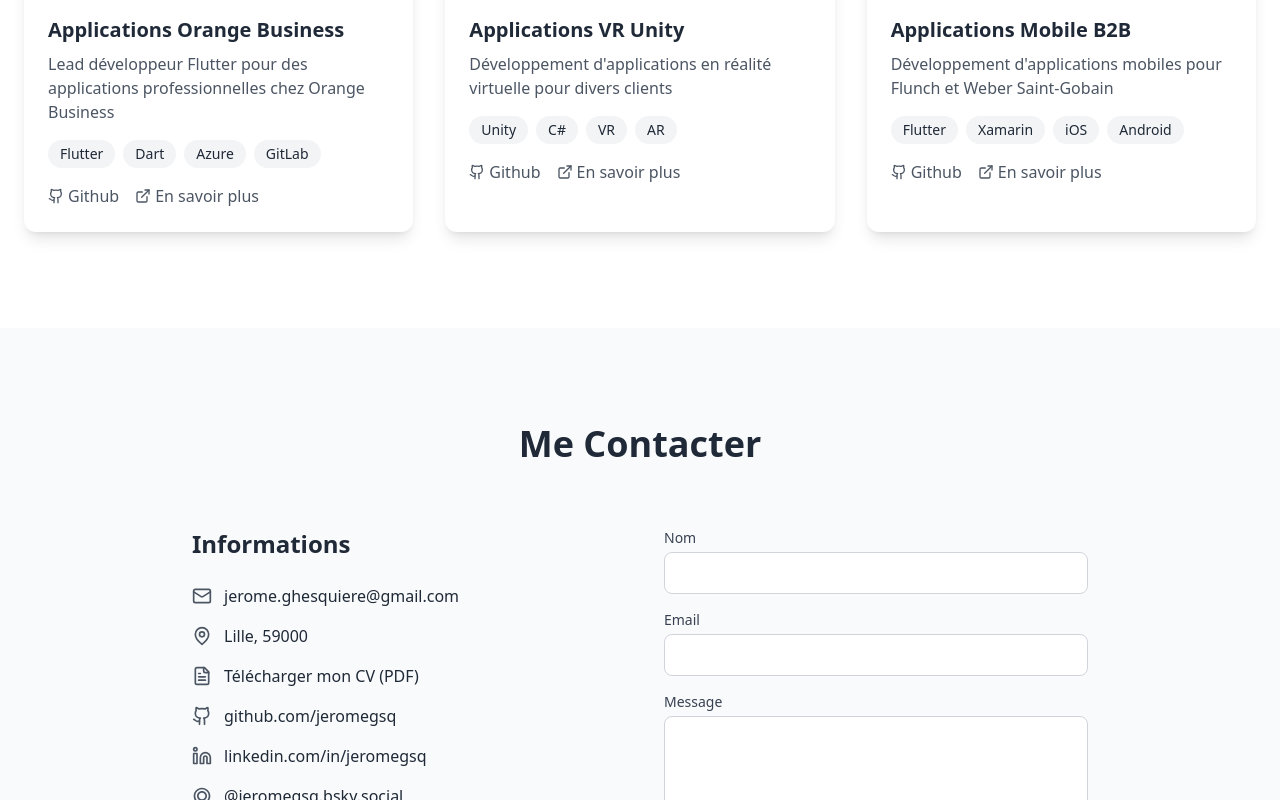
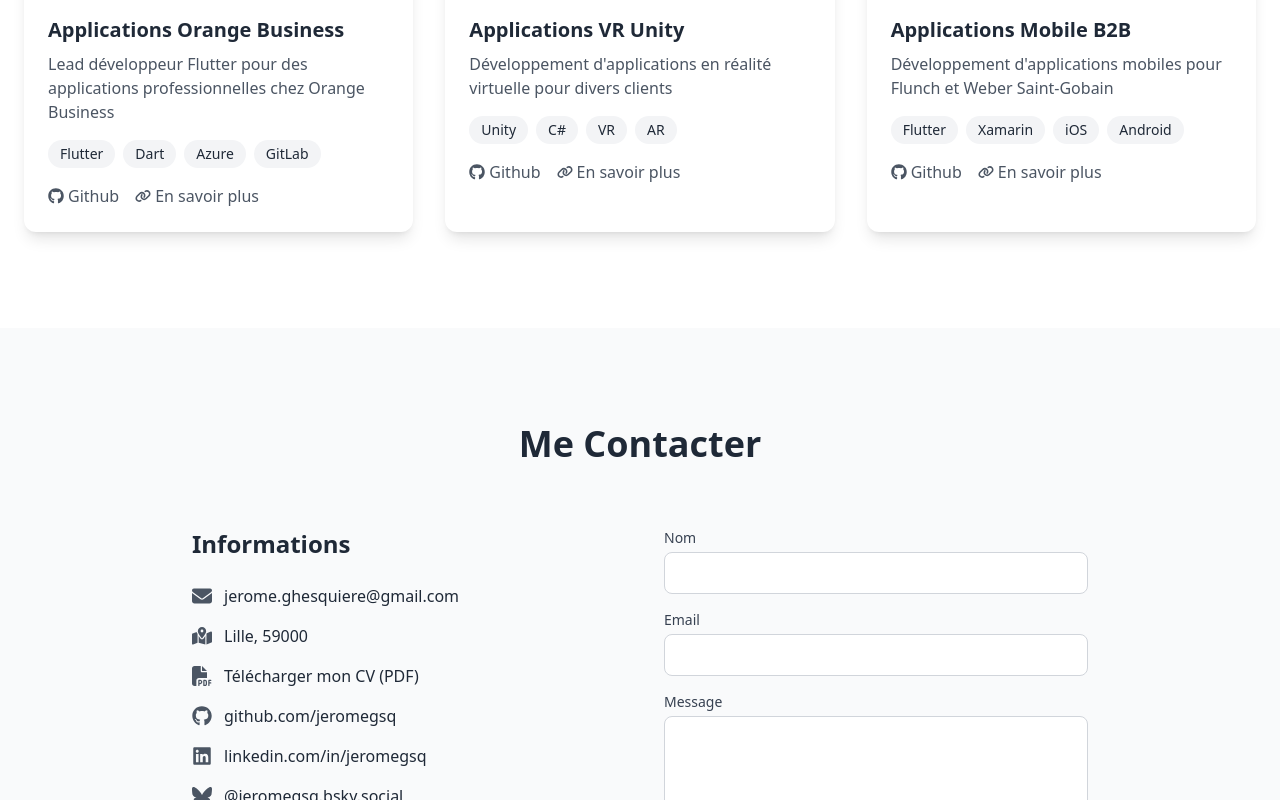
Before and after one commit to JeromeGsq/website_sources_react, a React (Vite) app: page / in a window 1280 px wide. Shown: the part 2000-2800 px from the top of the page. Built offline with nearby package versions, Linux system fonts and the light colour scheme.

Commit message:
Use other icons

```diff
--- a/package.json
+++ b/package.json
@@ -11,9 +11,8 @@
   },
   "dependencies": {
     "framer-motion": "^11.0.8",
-    "lucide-react": "^0.344.0",
-    "react": "^18.3.1",
-    "react-dom": "^18.3.1"
+    "react-dom": "^18.3.1",
+    "react-icons": "^5.3.0"
   },
   "devDependencies": {
     "@eslint/js": "^9.9.1",
--- a/src/components/Contact.tsx
+++ b/src/components/Contact.tsx
@@ -1,6 +1,5 @@
-import React from 'react';
 import { motion } from 'framer-motion';
-import { Mail, MapPin, FileText, Github, Linkedin } from 'lucide-react';
+import { FaEnvelope, FaFilePdf, FaGithub, FaLinkedin, FaBluesky, FaMapLocationDot} from "react-icons/fa6";
 
 export default function Contact() {
   return (
@@ -18,38 +17,35 @@ export default function Contact() {
               <h3 className="text-2xl font-semibold mb-6">Informations</h3>
               <div className="space-y-4">
                 <div className="flex items-center gap-3">
-                  <Mail className="w-5 h-5 text-gray-600" />
+                  <FaEnvelope className="w-5 h-5 text-gray-600" />
                   <a href="mailto:jerome.ghesquiere@gmail.com" className="hover:text-gray-600">
                     jerome.ghesquiere@gmail.com
                   </a>
                 </div>
                 <div className="flex items-center gap-3">
-                  <MapPin className="w-5 h-5 text-gray-600" />
+                  <FaMapLocationDot className="w-5 h-5 text-gray-600" />
                   <span>Lille, 59000</span>
                 </div>
                 <div className="flex items-center gap-3">
-                  <FileText className="w-5 h-5 text-gray-600" />
+                  <FaFilePdf className="w-5 h-5 text-gray-600" />
                   <a href="#" className="hover:text-gray-600">
                     Télécharger mon CV (PDF)
                   </a>
                 </div>
                 <div className="flex items-center gap-3">
-                  <Github className="w-5 h-5 text-gray-600" />
+                  <FaGithub className="w-5 h-5 text-gray-600" />
                   <a href="https://github.com/jeromegsq" target="_blank" rel="noopener noreferrer" className="hover:text-gray-600">
                     github.com/jeromegsq
                   </a>
                 </div>
                 <div className="flex items-center gap-3">
-                  <Linkedin className="w-5 h-5 text-gray-600" />
+                  <FaLinkedin className="w-5 h-5 text-gray-600" />
                   <a href="https://linkedin.com/in/jeromegsq" target="_blank" rel="noopener noreferrer" className="hover:text-gray-600">
                     linkedin.com/in/jeromegsq
                   </a>
                 </div>
                 <div className="flex items-center gap-3">
-                  <svg className="w-5 h-5 text-gray-600" viewBox="0 0 24 24" fill="currentColor">
-                    <path d="M12 2C6.48 2 2 6.48 2 12s4.48 10 10 10 10-4.48 10-10S17.52 2 12 2zm0 18c-4.41 0-8-3.59-8-8s3.59-8 8-8 8 3.59 8 8-3.59 8-8 8z"/>
-                    <path d="M12 6c-3.31 0-6 2.69-6 6s2.69 6 6 6 6-2.69 6-6-2.69-6-6-6zm0 10c-2.21 0-4-1.79-4-4s1.79-4 4-4 4 1.79 4 4-1.79 4-4 4z"/>
-                  </svg>
+                  <FaBluesky className="w-5 h-5 text-gray-600" />
                   <a href="https://bsky.app/profile/jeromegsq.bsky.social" target="_blank" rel="noopener noreferrer" className="hover:text-gray-600">
                     @jeromegsq.bsky.social
                   </a>
--- a/src/components/Header.tsx
+++ b/src/components/Header.tsx
@@ -1,6 +1,5 @@
-import React from 'react';
 import { motion } from 'framer-motion';
-import { Github, Linkedin, Mail } from 'lucide-react';
+import { FaGithub, FaLinkedin, FaEnvelope } from "react-icons/fa6";
 
 export default function Header() {
   return (
@@ -27,13 +26,13 @@ export default function Header() {
           </div>
           <div className="flex gap-4">
             <a href="https://github.com/jeromegsq" target="_blank" rel="noopener noreferrer">
-              <Github className="w-5 h-5 hover:text-gray-600 transition-colors" />
+              <FaGithub className="w-5 h-5 hover:text-gray-600 transition-colors" />
             </a>
             <a href="https://linkedin.com/in/jeromegsq" target="_blank" rel="noopener noreferrer">
-              <Linkedin className="w-5 h-5 hover:text-gray-600 transition-colors" />
+              <FaLinkedin className="w-5 h-5 hover:text-gray-600 transition-colors" />
             </a>
             <a href="mailto:contact@jeromegsq.com">
-              <Mail className="w-5 h-5 hover:text-gray-600 transition-colors" />
+              <FaEnvelope className="w-5 h-5 hover:text-gray-600 transition-colors" />
             </a>
           </div>
         </div>
--- a/src/components/Hero.tsx
+++ b/src/components/Hero.tsx
@@ -1,6 +1,5 @@
-import React from 'react';
 import { motion } from 'framer-motion';
-import { ArrowRight } from 'lucide-react';
+import { FaArrowRight } from "react-icons/fa6";
 
 export default function Hero() {
   return (
@@ -58,7 +57,7 @@ export default function Hero() {
               className="inline-flex items-center gap-2 bg-white text-gray-900 px-8 py-3 rounded-full hover:bg-gray-100 transition-colors"
             >
               Voir mes réalisations
-              <ArrowRight className="w-4 h-4" />
+              <FaArrowRight className="w-4 h-4" />
             </a>
           </motion.div>
         </motion.div>
--- a/src/components/Projects.tsx
+++ b/src/components/Projects.tsx
@@ -1,6 +1,5 @@
-import React from 'react';
 import { motion } from 'framer-motion';
-import { ExternalLink, Github } from 'lucide-react';
+import { FaGithub, FaLink } from "react-icons/fa6";
 
 const projects = [
   {
@@ -76,7 +75,7 @@ export default function Projects() {
                     rel="noopener noreferrer"
                     className="flex items-center gap-1 text-gray-600 hover:text-gray-800 transition-colors"
                   >
-                    <Github className="w-4 h-4" />
+                    <FaGithub className="w-4 h-4" />
                     Github
                   </a>
                   <a
@@ -85,7 +84,7 @@ export default function Projects() {
                     rel="noopener noreferrer"
                     className="flex items-center gap-1 text-gray-600 hover:text-gray-800 transition-colors"
                   >
-                    <ExternalLink className="w-4 h-4" />
+                    <FaLink className="w-4 h-4" />
                     En savoir plus
                   </a>
                 </div>
--- a/vite.config.ts
+++ b/vite.config.ts
@@ -1,10 +1,6 @@
 import { defineConfig } from 'vite';
 import react from '@vitejs/plugin-react';
 
-// https://vitejs.dev/config/
 export default defineConfig({
   plugins: [react()],
-  optimizeDeps: {
-    exclude: ['lucide-react'],
-  },
 });
```
Also changed, not shown: your-component.tsx (added), 2 other files (tests, documents, lock files or other folders).
